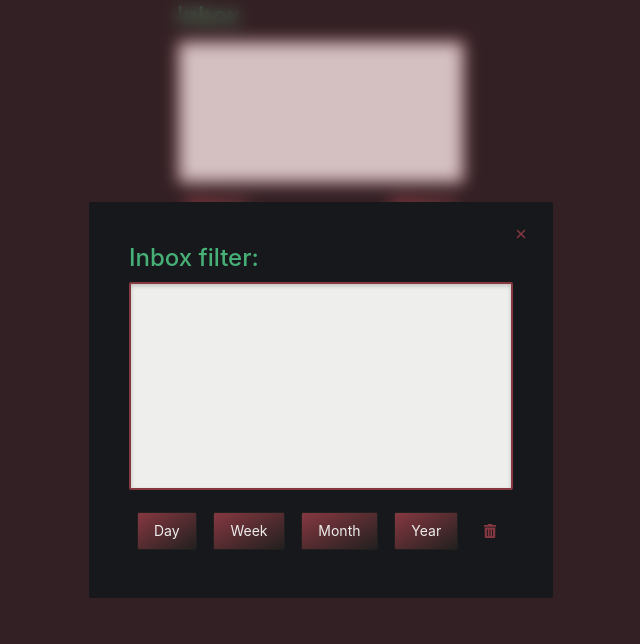
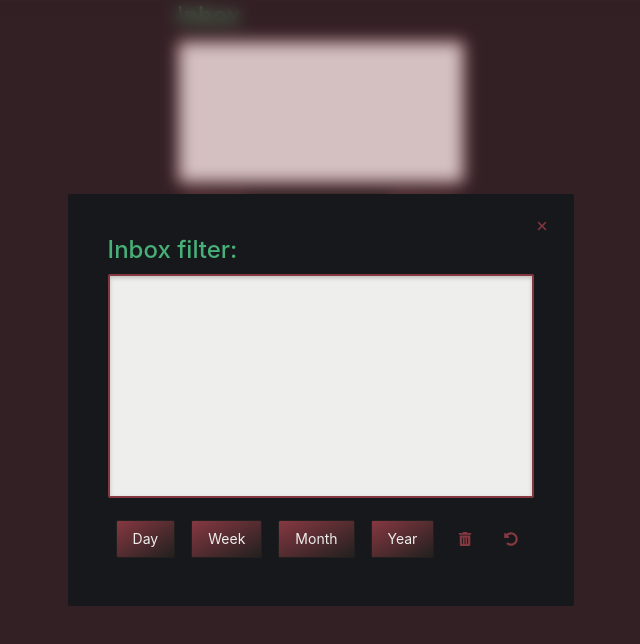
Before and after one commit to Z3ROO/inbox, a React (Create React App) app: page / in a window 1280 px wide. Both pictures are taken after a click on the button "Free". Shown: the top 644 px of the page, without its empty margins (319-959 px from the left). Built offline with nearby package versions, Linux system fonts and the light colour scheme.

Commit message:
feat: include undo button

```diff
--- a/src/features/inbox/index.tsx
+++ b/src/features/inbox/index.tsx
@@ -2,7 +2,7 @@
 import { InboxStateScope, useInboxState } from "./StateController";
 import Modal from "../../components/Modal";
 import { BtnPrimary, BtnSecondary } from "../../components/Buttons";
-import { FaTrashAlt } from 'react-icons/fa'
+import { FaTrashAlt, FaUndoAlt } from 'react-icons/fa'
 import { useEffect } from "react";
 
 
@@ -80,7 +80,7 @@ function FilterInboxModal() {
 
 function FilterInbox() {
   return (
-    <div className="w-96 m-2">
+    <div className="w-[28] m-2">
       <h4 className="text-tanj-green">Inbox filter:</h4>
       <InboxFilterInputField />
       <InboxFilterControlls />
@@ -95,7 +95,7 @@ function InboxFilterInputField() {
     <textarea
       value={inboxFilterText} onChange={e => setInboxFilterText(e.target.value)}
       className={`
-        resize-none bg-tanj-white rounded-sm w-full h-52 p-2
+        resize-none bg-tanj-white rounded-sm w-full h-56 p-2
         shadow-inner shadow-[rgba(0,0,0,0.2)]
         border-2 border-tanj-pink focus:border-tanj-green outline-none
       `}
@@ -115,6 +115,9 @@ function InboxFilterControlls() {
       <BtnSecondary icon bgLess>
         <FaTrashAlt/>
       </BtnSecondary>
+      <BtnSecondary icon bgLess>
+        <FaUndoAlt/>
+      </BtnSecondary>
     </div>
   )
 }
```
